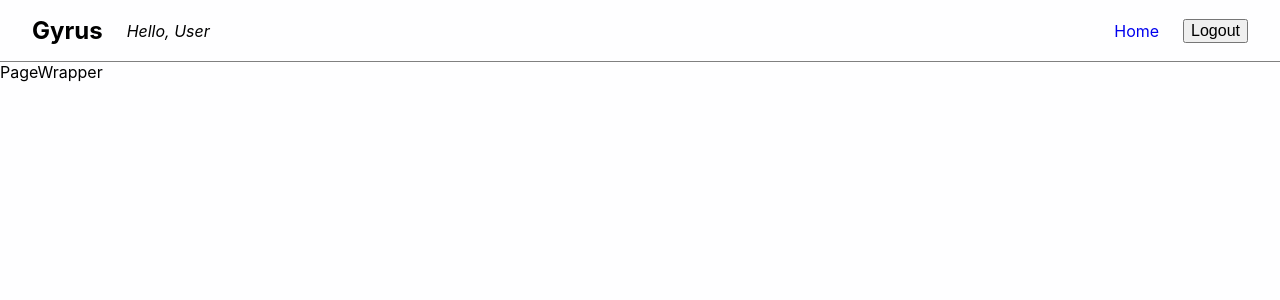
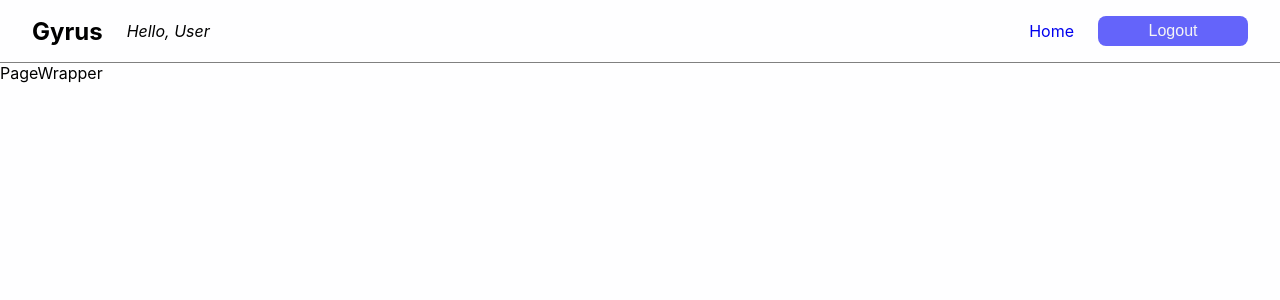
Before and after one commit to AVIRENI-CHANDAN/gyrus-in-scene-ad, a React (Create React App) app in the folder frontend/: page /home in a window 1280 px wide. Shown: the top 300 px of the page. Built offline with nearby package versions, Linux system fonts and the light colour scheme; no server answers; the HTML template or start-up script is replaced by a standard one.

Commit message:
UI update for navigation bar

```diff
--- a/frontend/src/components/NavBar/NavBar.module.scss
+++ b/frontend/src/components/NavBar/NavBar.module.scss
@@ -9,6 +9,7 @@
 
 
 .TitleContainer {
+    flex: 1 1 auto;
     display: flex;
     align-items: center;
 }
@@ -29,25 +30,39 @@
 }
 
 .Actions {
+    flex: 1 1 auto;
     display: flex;
+    flex-flow: row nowrap;
     align-items: center;
+    justify-content: flex-end;
 }
 
 .ActionLink {
+    flex: 0 1 auto;
     margin-left: 1.5rem;
     text-decoration: none;
     font-size: 1rem;
     transition: color 0.2s;
+    background-color: inherit;
+    cursor: pointer;
 
     &:hover {
         text-shadow: 0 0 1px gray;
     }
+}
 
-    &.logout-button {
-        background: none;
-        border: none;
-        cursor: pointer;
-        padding: 0;
+button.ActionLink {
+    @extend .ActionLink;
+    flex: 0 1 150px;
+    padding: 6px;
+    border: none;
+    font-size: 1rem;
+    background-color: rgba(100, 100, 250);
+    color: whitesmoke;
+    border-radius: 8px;
+
+    &:hover {
+        box-shadow: 0 0 2px gray;
     }
 }
 
```
